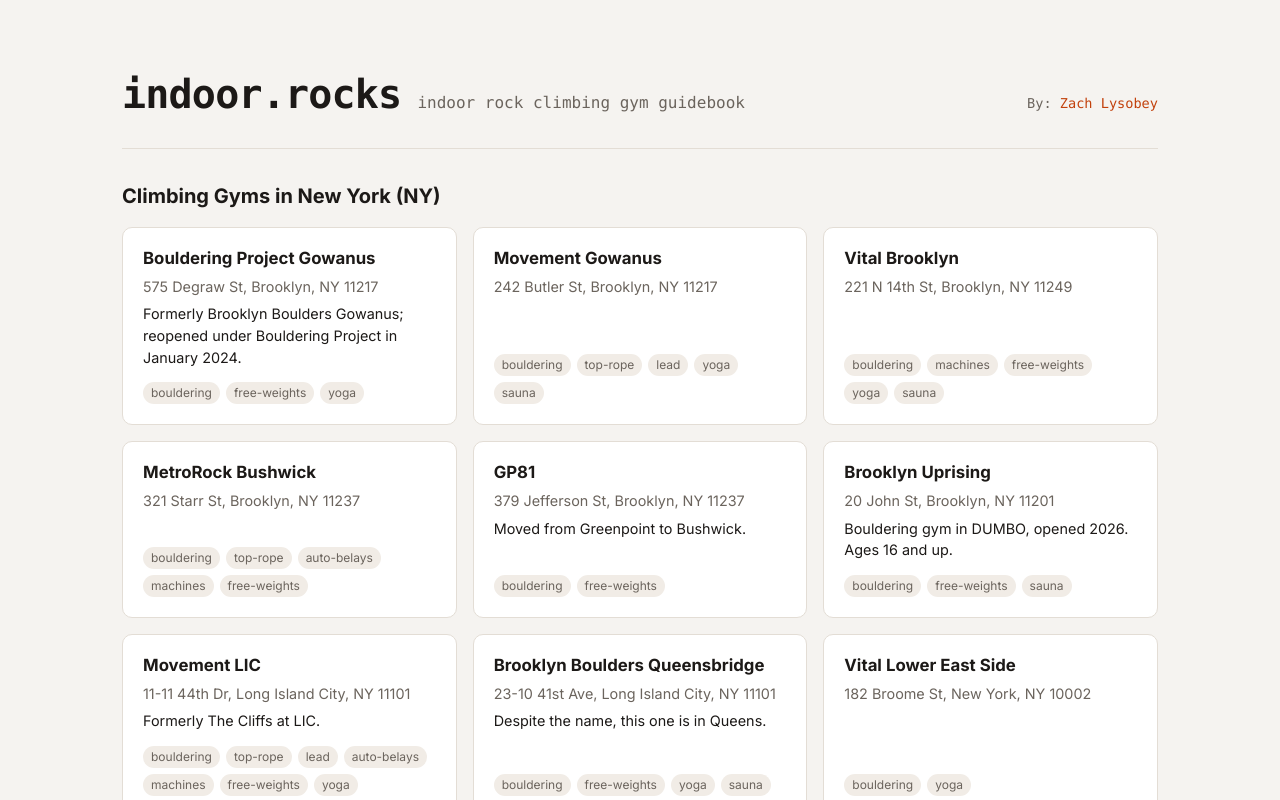
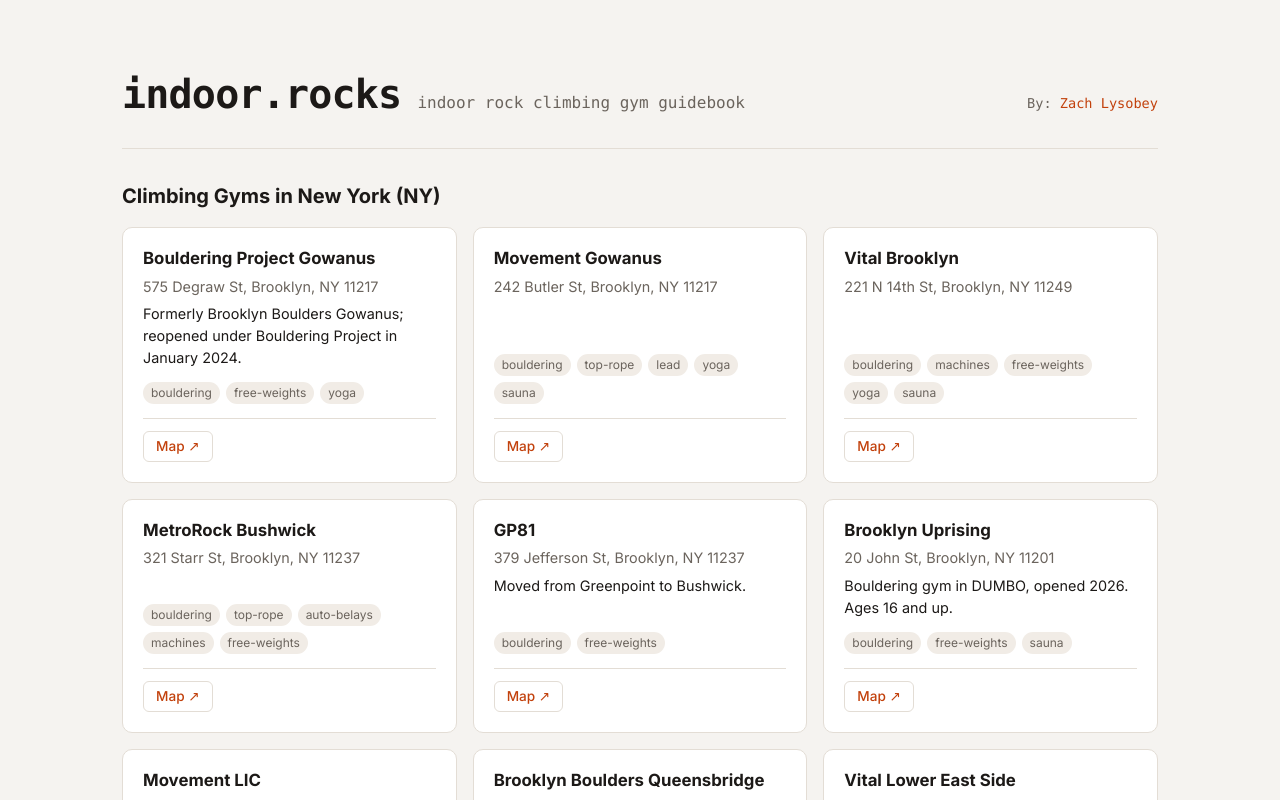
Before and after one commit to zachlysobey/indoor.rocks, a Next.js app: page / in a window 1280 px wide. Shown: the top 800 px of the page. Built offline with nearby package versions, Linux system fonts and the light colour scheme.

Commit message:
Make card links look like links: plain address, Map button (#30)

```diff
--- a/src/app/ClimbingGyms.tsx
+++ b/src/app/ClimbingGyms.tsx
@@ -14,11 +14,14 @@ export const ClimbingGyms = async ({ dataPromise }: Props) => {
   return (await dataPromise).map(gym => (
     <article key={gym.name}>
       <h3>{gym.name}</h3>
-      <a href={mapsUrl(gym)}>{formatAddress(gym.address)}</a>
+      <address>{formatAddress(gym.address)}</address>
       <p>{gym.description}</p>
       <ul>
         {gym.amenities.map(a => <li key={a.name}>{a.name}</li>)}
       </ul>
+      <footer>
+        <a href={mapsUrl(gym)}>Map ↗</a>
+      </footer>
     </article>
   ))
 }
--- a/src/app/page.module.css
+++ b/src/app/page.module.css
@@ -64,12 +64,13 @@
   line-height: 1.3;
 }
 
-.content article a,
+.content address,
 .content article p {
   font-size: 0.9rem;
 }
 
-.content article a {
+.content address {
+  font-style: normal;
   color: var(--muted);
 }
 
@@ -94,10 +95,30 @@
   font-size: 0.75rem;
 }
 
+.content article footer {
+  display: flex;
+  gap: 0.5rem;
+  margin-top: 0.5rem;
+  padding-top: 0.75rem;
+  border-top: 1px solid var(--border);
+}
+
+.content article footer a {
+  padding: 0.25rem 0.75rem;
+  border: 1px solid var(--border);
+  border-radius: 6px;
+  color: var(--accent);
+  font-size: 0.85rem;
+  font-weight: 500;
+}
+
 @media (hover: hover) {
-  .header a:hover,
-  .content article a:hover {
-    color: var(--accent);
+  .header a:hover {
     text-decoration: underline;
   }
+
+  .content article footer a:hover {
+    border-color: var(--accent);
+    background: var(--chip);
+  }
 }
```
